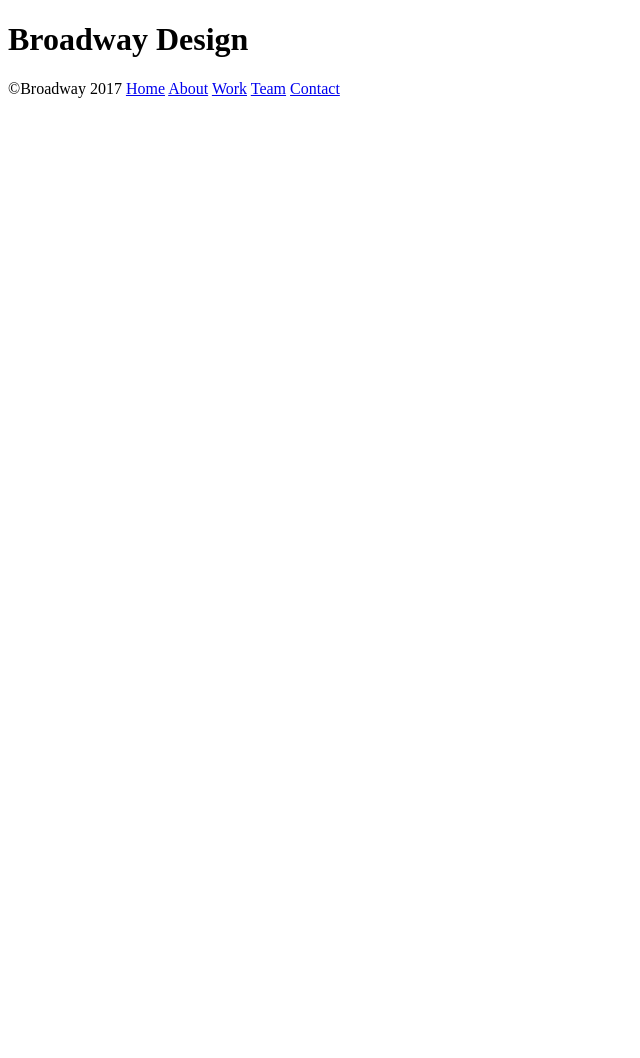
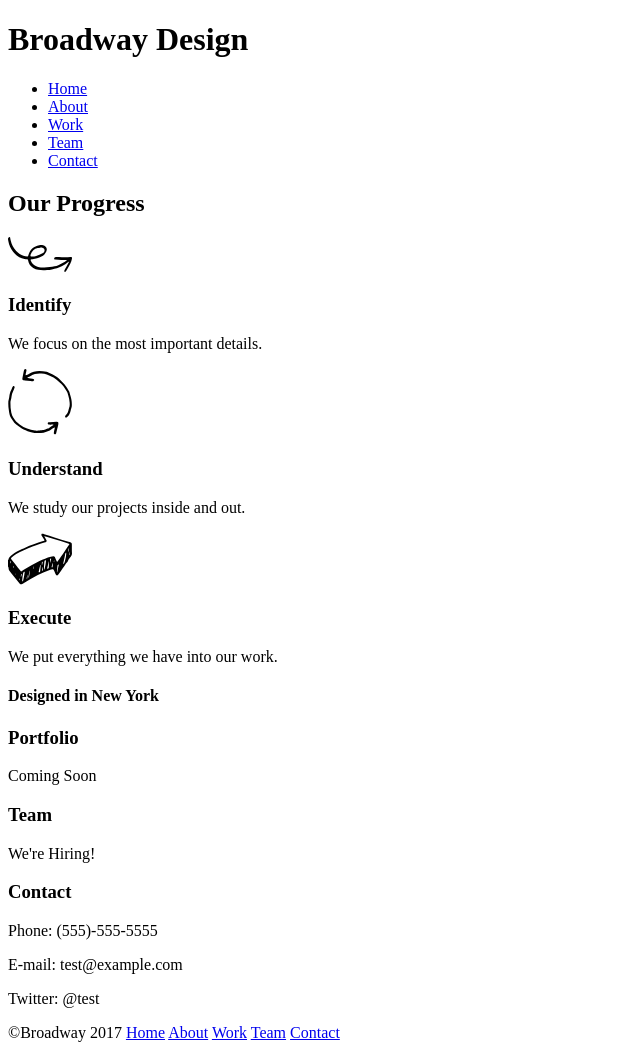
Before and after one commit to MadPra/09.Broadway, a plain HTML site: page index.html in a window 1280 px wide. Shown: the whole page, without its empty margins (0-640 px from the left). Before the commit the page ends 800 px from the top, so only its background shows below. Drawn offline with Linux system fonts and the light colour scheme.

Commit message:
Added Text and Images to Webpage

```diff
--- a/index.html
+++ b/index.html
@@ -5,9 +5,50 @@
     <title>Broadway Design</title>
   </head>
   <body>
+    <div id="Menu">
       <h1>Broadway Design</h1>
       <nav>
+        <ul>
+          <li><a href="index.html">Home</a></li>
+          <li><a href="index.html">About</a></li>
+          <li><a href="index.html">Work</a></li>
+          <li><a href="index.html">Team</a></li>
+          <li><a href="index.html">Contact</a></li>
+        </ul>
       </nav>
+    </div>
+
+    <div id="Progress">
+      <h2>Our Progress</h2>
+
+      <p><img src="./resources/media/ImgIdentify.svg"></p>
+      <h3>Identify</h3>
+      <p>We focus on the most important details.</h3>
+
+      <p><img src="./resources/media/ImgUnderstand.svg"></p>
+      <h3>Understand</h3>
+      <p>We study our projects inside and out.</p>
+
+      <p><img src="./resources/media/ImgExecute.svg"></p>
+      <h3>Execute</h3>
+      <p>We put everything we have into our work.</p>
+    </div>
+
+    <div id="Portfolio">
+      <h4>Designed in New York</h4>
+      <h3>Portfolio</h3>
+      <p>Coming Soon</p>
+
+      <h3>Team</h3>
+      <p>We're Hiring!</p>
+
+      <h3>Contact</h3>
+      <p>Phone: (555)-555-5555</p>
+      <p>E-mail: test&#64;example.com</p>
+      <p>Twitter: &#64;test</p>
+    </div>
+
+    <div id="Impressum">
       <nav>
         <p>
           <span>&#169;Broadway 2017</span>
@@ -16,6 +57,8 @@
         <a href="index.html">Work</a>
         <a href="index.html">Team</a>
         <a href="index.html">Contact</a>
+      </p>
       </nav>
+    </div>
   </body>
 </html>
```
Also changed, not shown: 1 other file. Lines whose indentation alone changed are shown as unchanged.
